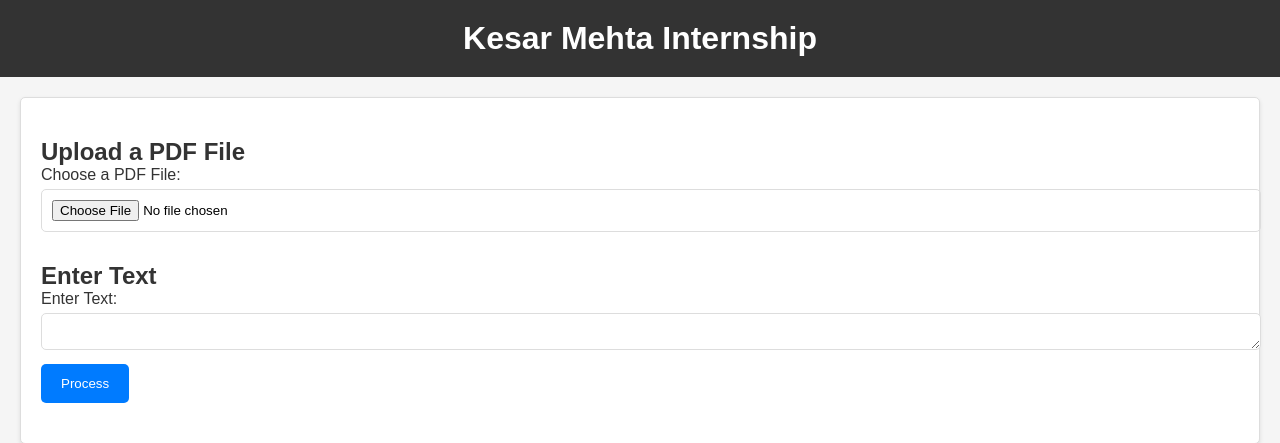
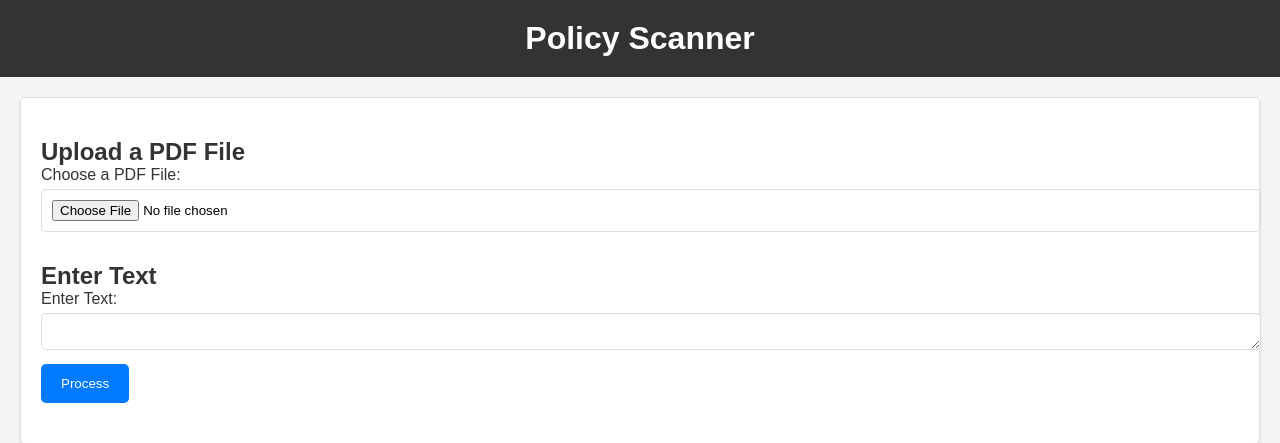
Before and after one commit to karanwxliaa/policy-scanner, a Flask app: page / in a window 1280 px wide. Shown: the top 443 px of the page. Run offline with Flask 3, Linux system fonts and the light colour scheme.

Commit message:
Update index.html

```diff
--- a/templates/index.html
+++ b/templates/index.html
@@ -2,13 +2,13 @@
 <html>
 <head>
 
-    <title>AmEx Internship</title>
+    <title>Policy Scanner</title>
     <link rel="stylesheet" type="text/css" href="{{ url_for('static', filename='style.css') }}">
 
 </head>
 <body>
     <header>
-        <h1>Kesar Mehta Internship</h1>
+        <h1>Policy Scanner</h1>
     </header>
     <main>
 
```
